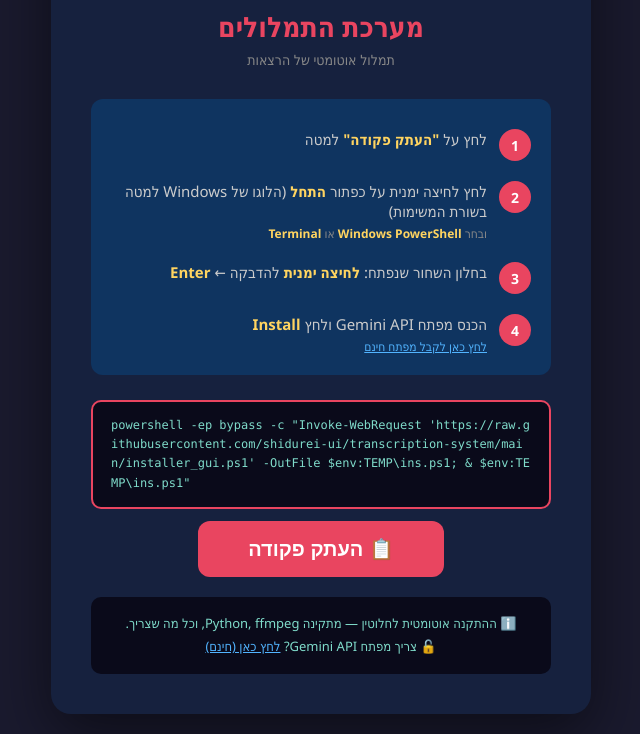
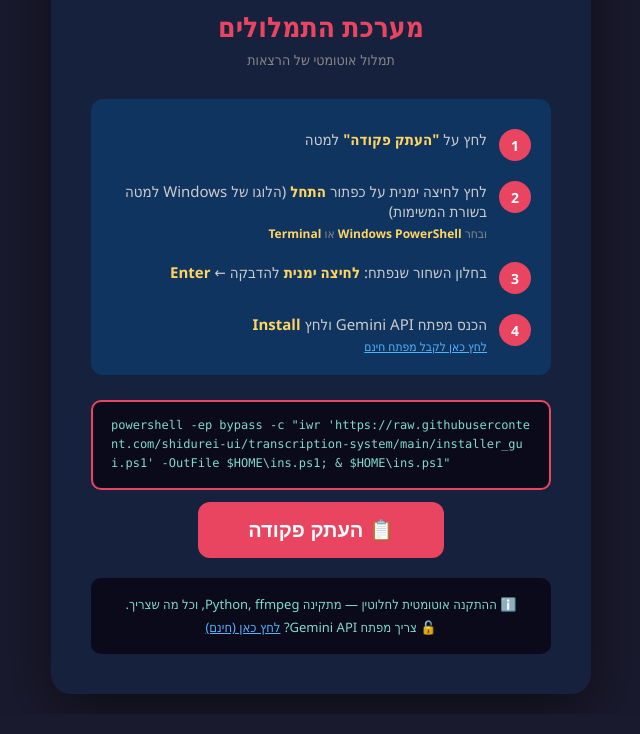
Before and after one commit to shidurei-ui/transcription-system, a browser extension: page docs/index.html in a window 1280 px wide. Shown: the part 171-905 px from the top of the page, without its empty margins (319-959 px from the left). Drawn offline with Linux system fonts and the light colour scheme.

Commit message:
Fix command - use HOME instead of TEMP to avoid escape issues

```diff
--- a/docs/index.html
+++ b/docs/index.html
@@ -152,7 +152,7 @@
         </div>
 
         <div class="copy-section">
-            <div class="command-box" id="cmdBox" onclick="copyCommand()">powershell -ep bypass -c "Invoke-WebRequest 'https://raw.githubusercontent.com/shidurei-ui/transcription-system/main/installer_gui.ps1' -OutFile $env:TEMP\ins.ps1; &amp; $env:TEMP\ins.ps1"</div>
+            <div class="command-box" id="cmdBox" onclick="copyCommand()">powershell -ep bypass -c "iwr 'https://raw.githubusercontent.com/shidurei-ui/transcription-system/main/installer_gui.ps1' -OutFile $HOME\ins.ps1; &amp; $HOME\ins.ps1"</div>
             <button class="copy-btn" id="copyBtn" onclick="copyCommand()">&#x1F4CB; העתק פקודה</button>
         </div>
 
```
